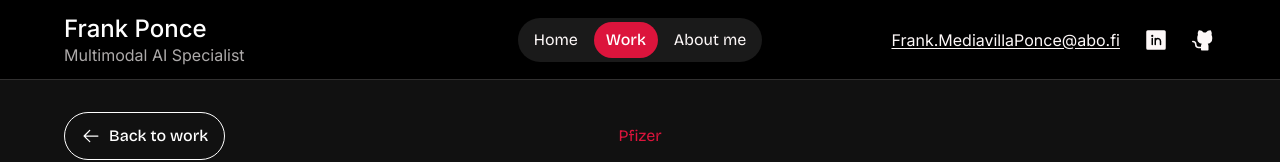
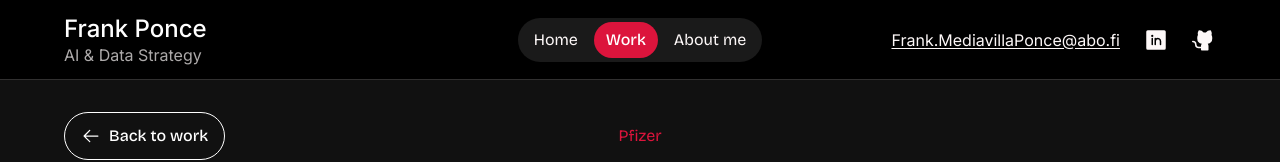
Before and after one commit to FrankPonce/Portfolio, a Next.js app: page /work/pfizer-advanced-ai-powered-document-insights-data-extraction-externship in a window 1280 px wide. Shown: the top 162 px of the page. Built offline with nearby package versions, Linux system fonts and the light colour scheme.

Commit message:
Update portfolio.ts

```diff
--- a/src/data/portfolio.ts
+++ b/src/data/portfolio.ts
@@ -64,7 +64,7 @@ export type Dashboard = {
 
 export const profile = {
   name: "Frank Ponce",
-  role: "Multimodal AI Specialist",
+  role: "AI & Data Strategy",
   headline: "Using data and AI to drive smarter business strategy",
   intro:
     "Data science master's student (Erasmus Mundus EDISS) who builds AI agents, analytics and dashboards that turn raw data into business insight and strategic decisions.",
```
